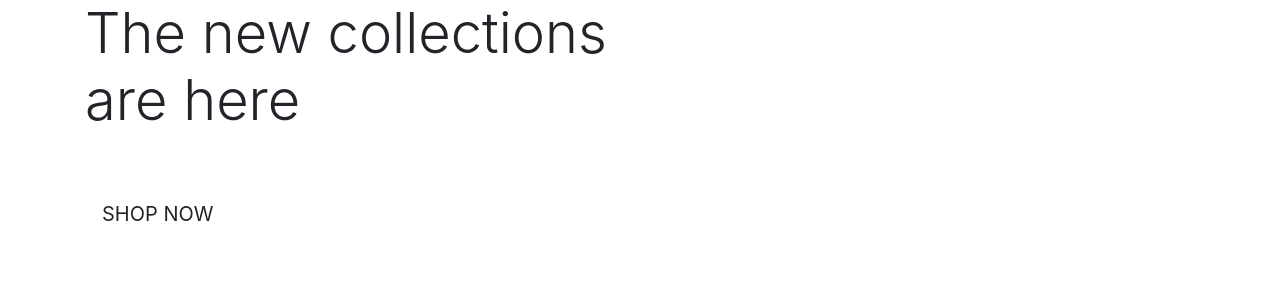
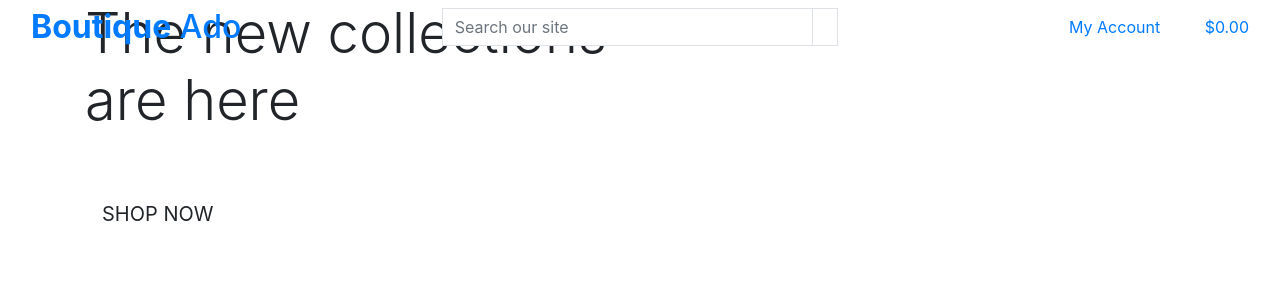
Before and after one commit to HobbesUnleashed/boutique_ado_v1, a Django app: template home/templates/home/index.html in a window 1280 px wide. Shown: the top 300 px of the page. Run offline with Django 3.2, Linux system fonts and the light colour scheme; the template is opened without the code that fills it, so the values that code supplies are empty.

Commit message:
Added main page header

```diff
--- a/templates/base.html
+++ b/templates/base.html
@@ -41,7 +41,81 @@
 </head>
 
 <body>
-    <header class="container-fluid fixed-top"></header>
+    <header class="container-fluid fixed-top">
+        <div class="row">
+            <div class="col-12 col-lg-4 my-auto py-1 py-lg-0 text-center text-lg-left">
+                <a href="{% url 'home' %}" class="nav-link main-logo-link">
+                    <h2 class="logo-font text-black my-0"><strong>Boutique</strong> Ado</h2>
+                </a>
+            </div>
+            <!-- Search box that allows us to search the site for any product -->
+            <div class="col-12 col-lg-4 my-auto py-1 py-lg-0">
+                <form method="GET" action="">
+                    <!-- Will send a query and GET a response. Action to be filled in later when the page it links to has been built -->
+                    <div class="input-group w-100"> <!-- Search box will take 100% width of container -->
+                        <input type="text" name="q" placeholder="Search our site"
+                            class="form-control border border-black rounded-0"><!-- name 'q' is what will be sent with the form and is the reference to this action -->
+                        <!-- Will add a search icon to commit the search -->
+                        <div class="input-group-append">
+                            <button class="form-control btn btn-black border border-black rounded-0" type="submit">
+                                <span class="icon">
+                                    <i class="fas fa-search"></i>
+                                </span>
+                            </button>
+                        </div>
+                    </div>
+                </form>
+            </div>
+            <!-- Account and shopping bag items -->
+            <div class="col-12 col-lg-4 my-auto py-1 py-lg-0">
+                <ul class="list-inline list-unstyled text-center text-lg-right my-0">
+                    <li class="list-inline-item dropdown">
+                        <!-- Anchor uses 'dropdown' toggle to allow us to show various states depending upon logged-in status -->
+                        <a href="#" class="text-black nav-link" id="user-options" data-toggle="dropdown"
+                            aria-haspopup="true" aria-expanded="false">
+                            <div class="text-center">
+                                <div><i class="fas fa-user fa lg"></i></div>
+                                <p class="my-0">My Account</p>
+                            </div>
+                        </a>
+                        <!-- Aria-labelledby uses the ID of the anchor above to reference where it relates to -->
+                        <div class="dropdown-menu border-0" aria-labelledby="user-options">
+                            <!-- If user is logged in and a superuser - show product management option and the options for standard users -->
+                            {% if request.user.is_authenicated %}
+                            {% if request.user.is.superuser %}
+                            <a href="#" class="dropdown-item">Product Management</a>
+                            {% endif %}
+                            <!-- If it is a standard user, show just these options -->
+                            <a href="#" class="dropdown-item">My Profile</a>
+                            <a href="{% url 'account_logout' %}" class="dropdown-item">Logout</a>
+                            {% else %}
+                            <!-- If user is not logged in, show options to register or login -->
+                            <a href="{% url 'account_signup' %}" class="dropdown-item">Register</a>
+                            <a href="{% url 'account_login' %}" class="dropdown-item">Login</a>
+                            {% endif %}
+                        </div>
+                    </li>
+                    <li class="list-inline-item">
+                        <!-- Classes in the link will change depending upon whether there is a grand_total or not -->
+                        <a href=""
+                            class="{% if grand_total %}text-info font-weight-bold{% else %}text-black{% endif %} nav-link">
+                            <div class="text-center">
+                                <div><i class="fas fa-shopping-bag fa-lg"></i></div>
+                                <!-- If there is a grand_total, show the total (in dollars) to 2 decimal places - otherwise show a total of 0.00 -->
+                                <p class="my-0">
+                                    {% if grand_total %}
+                                    ${{ grand_total|floatformat:2 }}
+                                    {% else %}
+                                    $0.00
+                                    {% endif %}
+                                </p>
+                            </div>
+                        </a>
+                    </li>
+                </ul>
+            </div>
+        </div>
+    </header>
 
     {% if messages %}
     <div class="message-container"></div>
```
